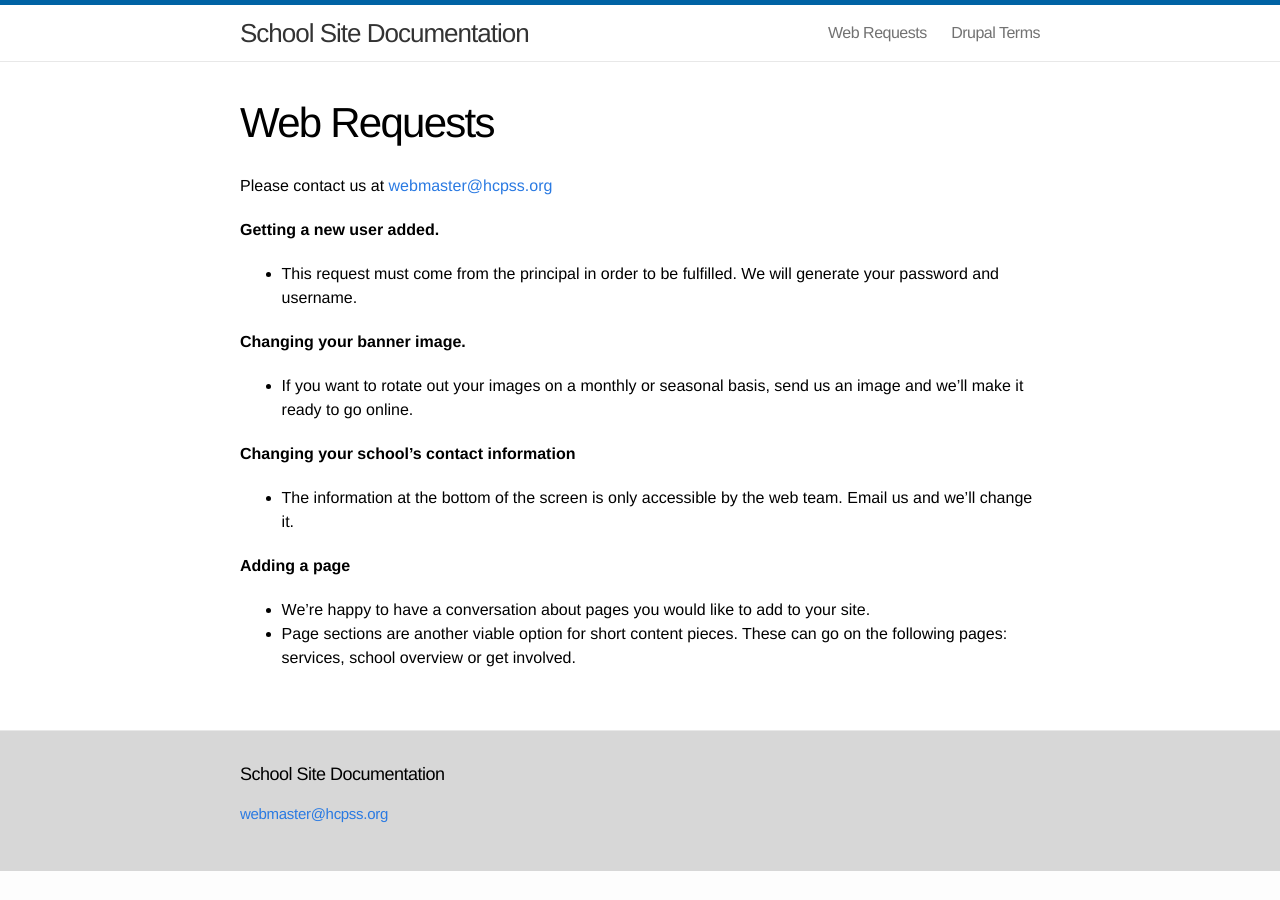
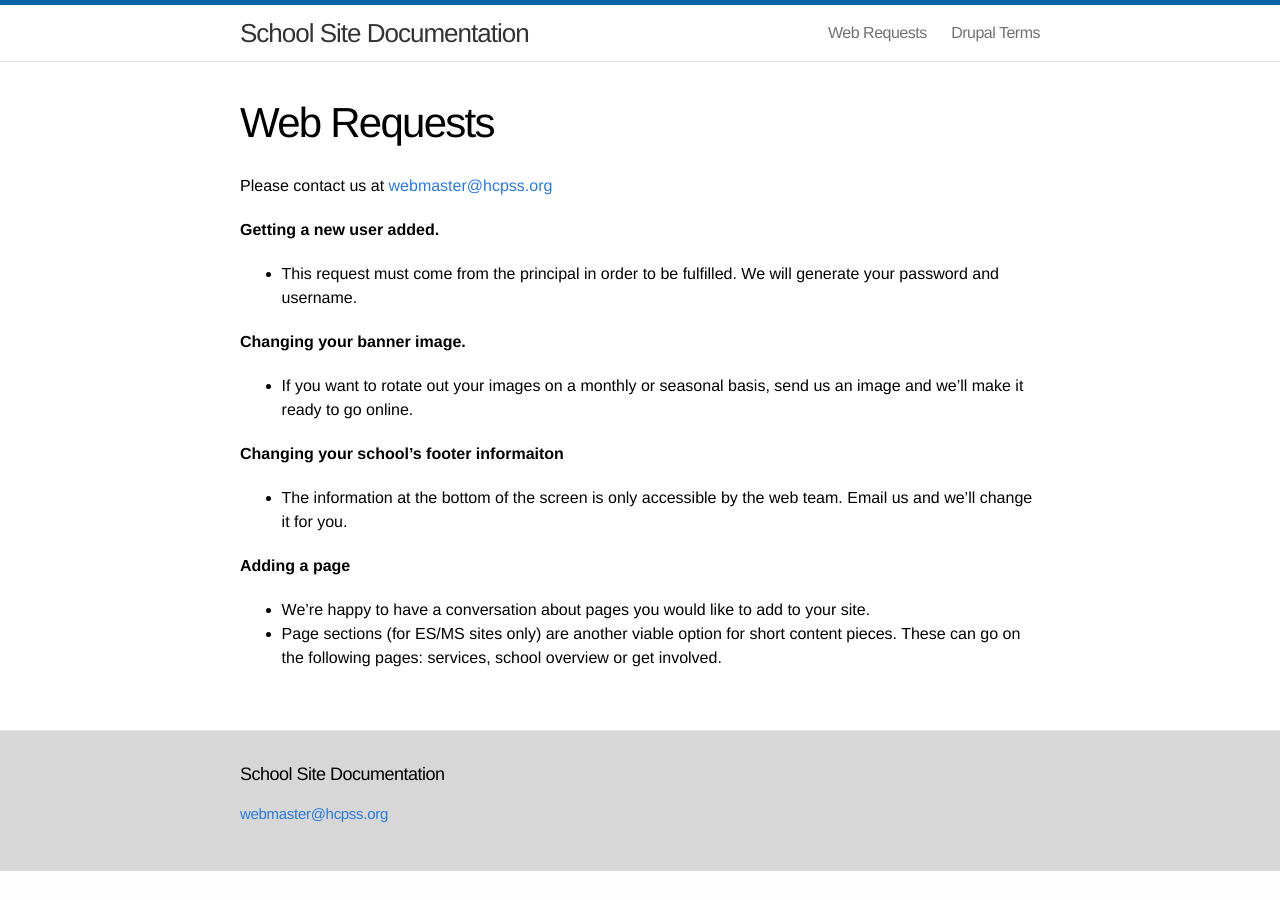
Before and after one commit to HCPSS/schoolsites-help, a Jekyll site: the page built from contact-us.md, in a window 1280 px wide. Built offline with Jekyll 4.4.1, drawn with Linux system fonts in a browser that asks for light colours; Markdown is read by kramdown in place of the engine named in the settings.

Commit message:
word changes

```diff
--- a/contact-us.md
+++ b/contact-us.md
@@ -13,11 +13,11 @@ Please contact us at [webmaster@hcpss.org](mailto:webmaster@hcpss.org)
 
 - If you want to rotate out your images on a monthly or seasonal basis, send us an image and we'll make it ready to go online.
 
-**Changing your school's contact information**
+**Changing your school's footer informaiton**
 
-- The information at the bottom of the screen is only accessible by the web team. Email us and we'll change it.
+- The information at the bottom of the screen is only accessible by the web team. Email us and we'll change it for you.
 
 **Adding a page**
 
 - We're happy to have a conversation about pages you would like to add to your site.
-- Page sections are another viable option for short content pieces. These can go on the following pages: services, school overview or get involved.
+- Page sections (for ES/MS sites only) are another viable option for short content pieces. These can go on the following pages: services, school overview or get involved.
```
